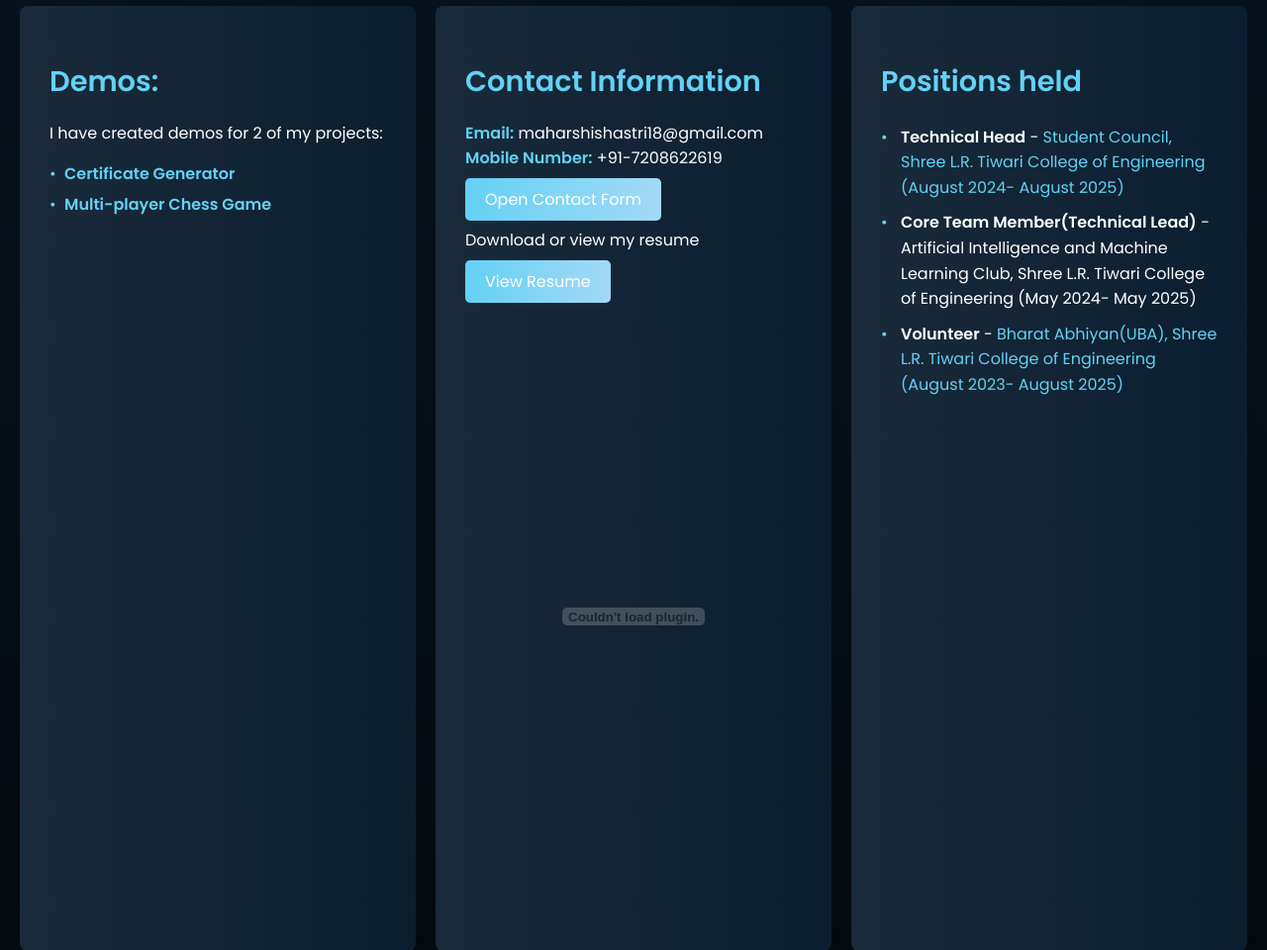
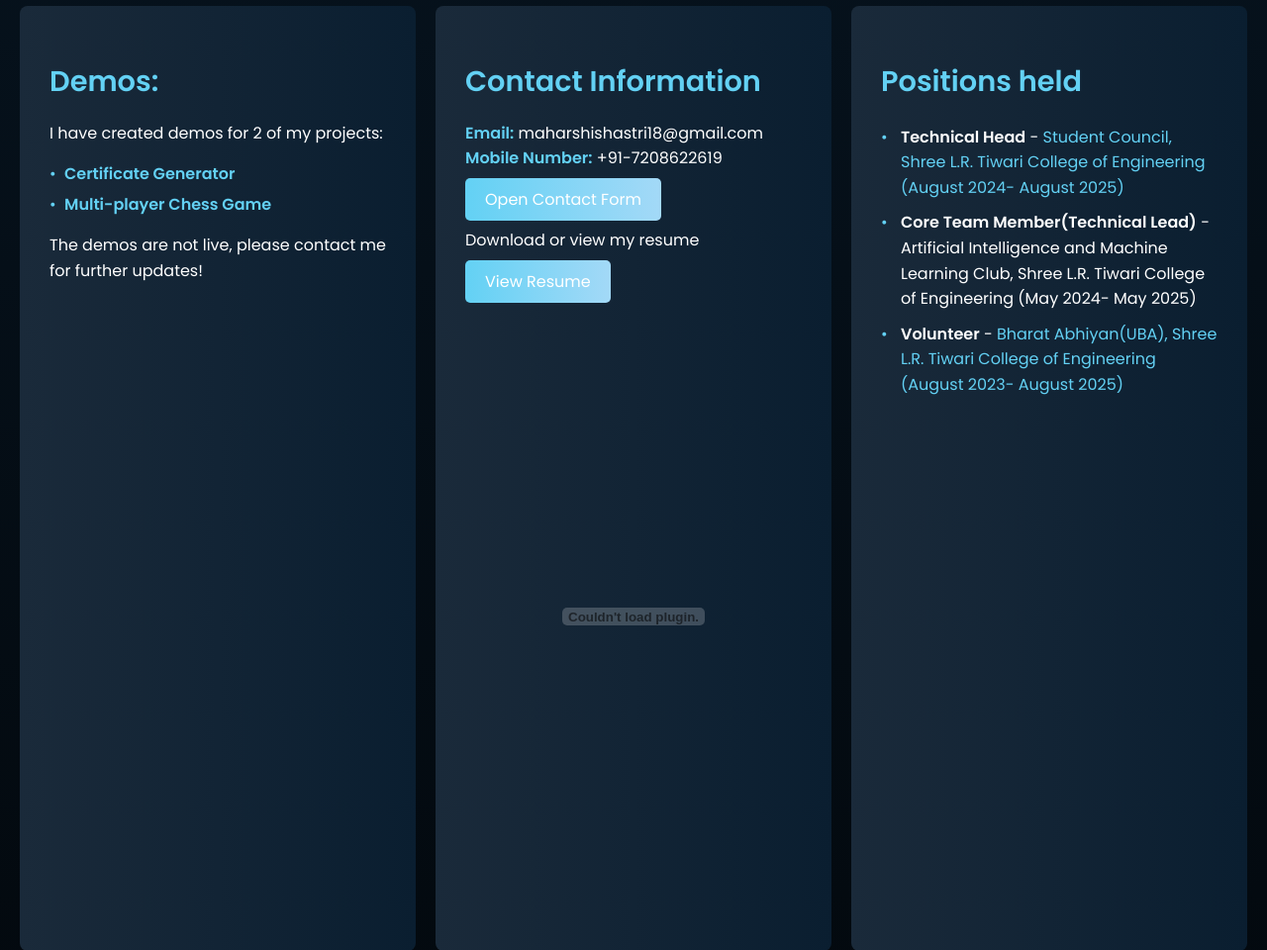
Before and after one commit to MaharshiShastri/personal-website, a Flask app: page / in a window 1280 px wide. Shown: the part 1619-2579 px from the top of the page at 99% size. Run offline with Flask 3, Linux system fonts and the light colour scheme.

Commit message:
Update index.html

```diff
--- a/templates/index.html
+++ b/templates/index.html
@@ -83,6 +83,7 @@
                 <li><strong><a href="/certificate-generator">Certificate Generator</a></strong></li>
                 <li><strong><a href="/multiplayergame">Multi-player Chess Game</a></strong></li>
             </ul>
+            <p> The demos are not live, please contact me for further updates!</p>
         </section>
 
         <section class="contact">
```
